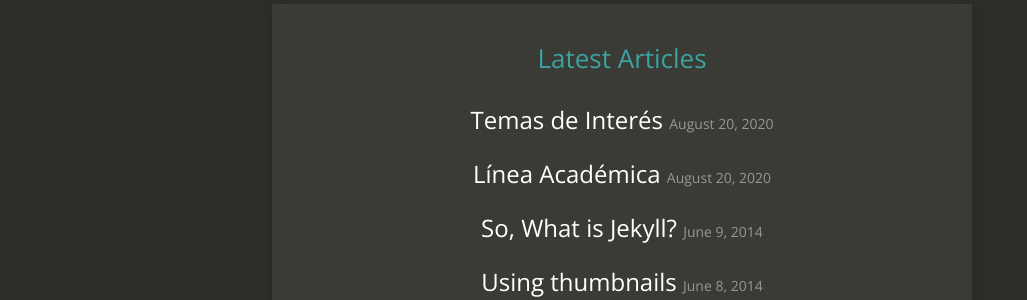
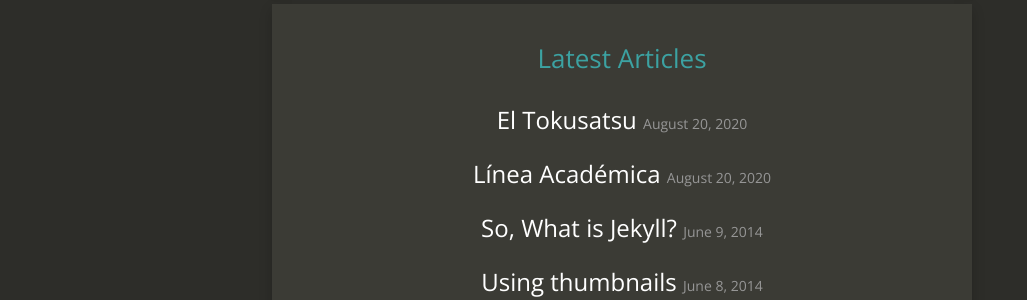
Before and after one commit to DiegJazm98/DiegJazm98.github.io, a Jekyll site: the page built from index.html, in a window 1280 px wide. Shown: the part 796-1096 px from the top of the page, without its empty margins (18-1045 px from the left). Built offline with Jekyll 4.4.1, drawn with Linux system fonts in a browser that asks for light colours; nearby versions of some CDN libraries.

Commit message:
Update and rename 2020-08-20-temas-de-interes.md to 2020-08-20-Tokusatsu.md

```diff
--- a/_posts/2020-08-20-temas-de-interes.md
+++ b/_posts/2020-08-20-Tokusatsu.md
@@ -1,6 +1,6 @@
 ---
 layout:     post
-title:      Temas de Interés
+title:      El Tokusatsu
 date:       2020-08-20 19:31:19
 summary:    See what the different elements looks like.
 categories: jekyll
```
